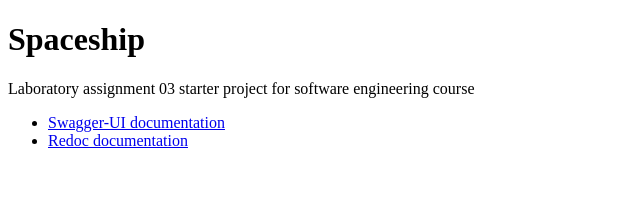
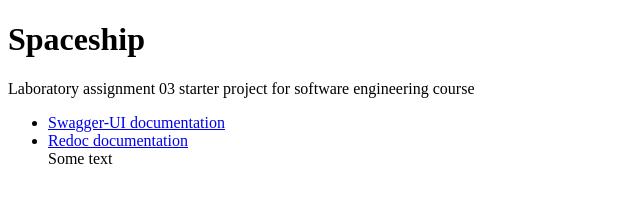
Before and after one commit to VladimirDan/PZLab3, a plain HTML site: page python/build/index.html in a window 1280 px wide. Shown: the full height of the page, 0-640 px from the left. Drawn offline with Linux system fonts and the light colour scheme.

Commit message:
add div with some text

```diff
--- a/python/build/index.html
+++ b/python/build/index.html
@@ -10,6 +10,7 @@
         <ul>
             <li><a href='docs'>Swagger-UI documentation</a></li>
             <li><a href='redoc'>Redoc documentation</a></li>
+            <div>Some text</div>
         </ul>
     </body>
 </html>
```
